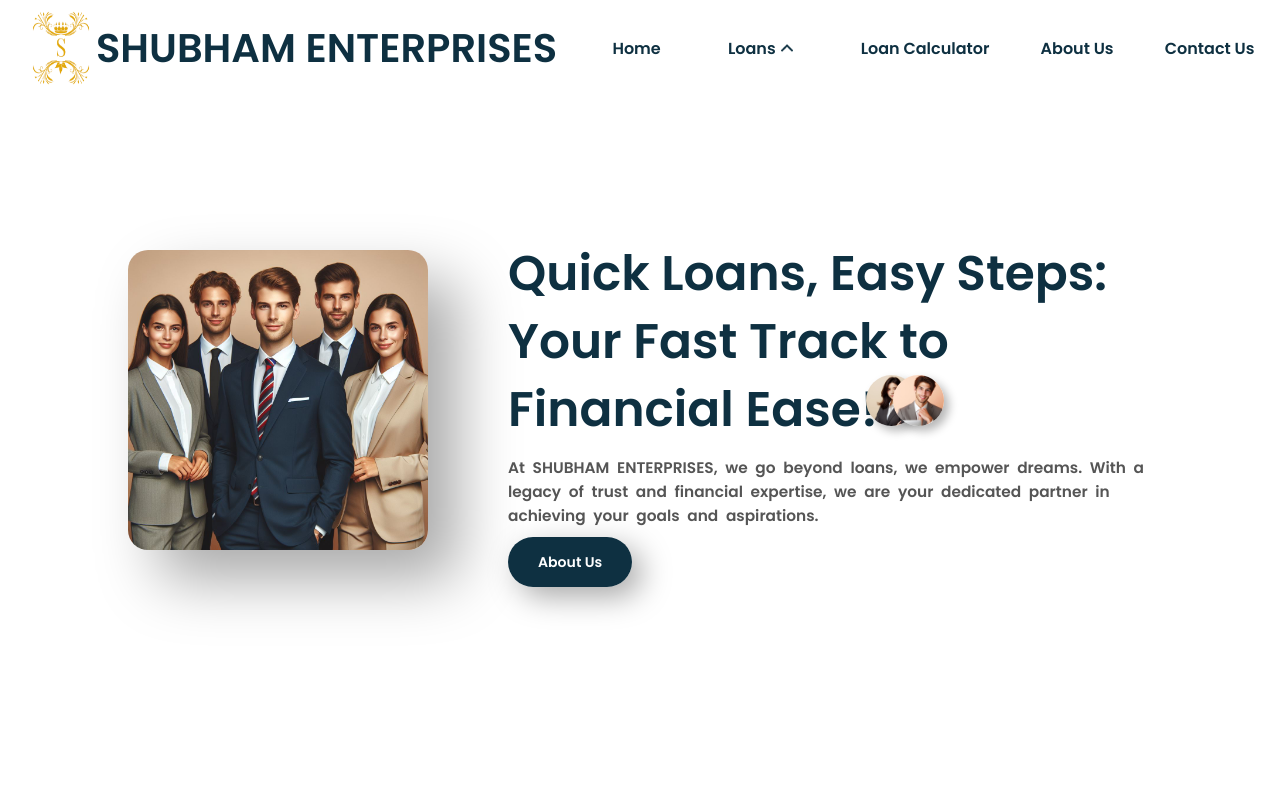
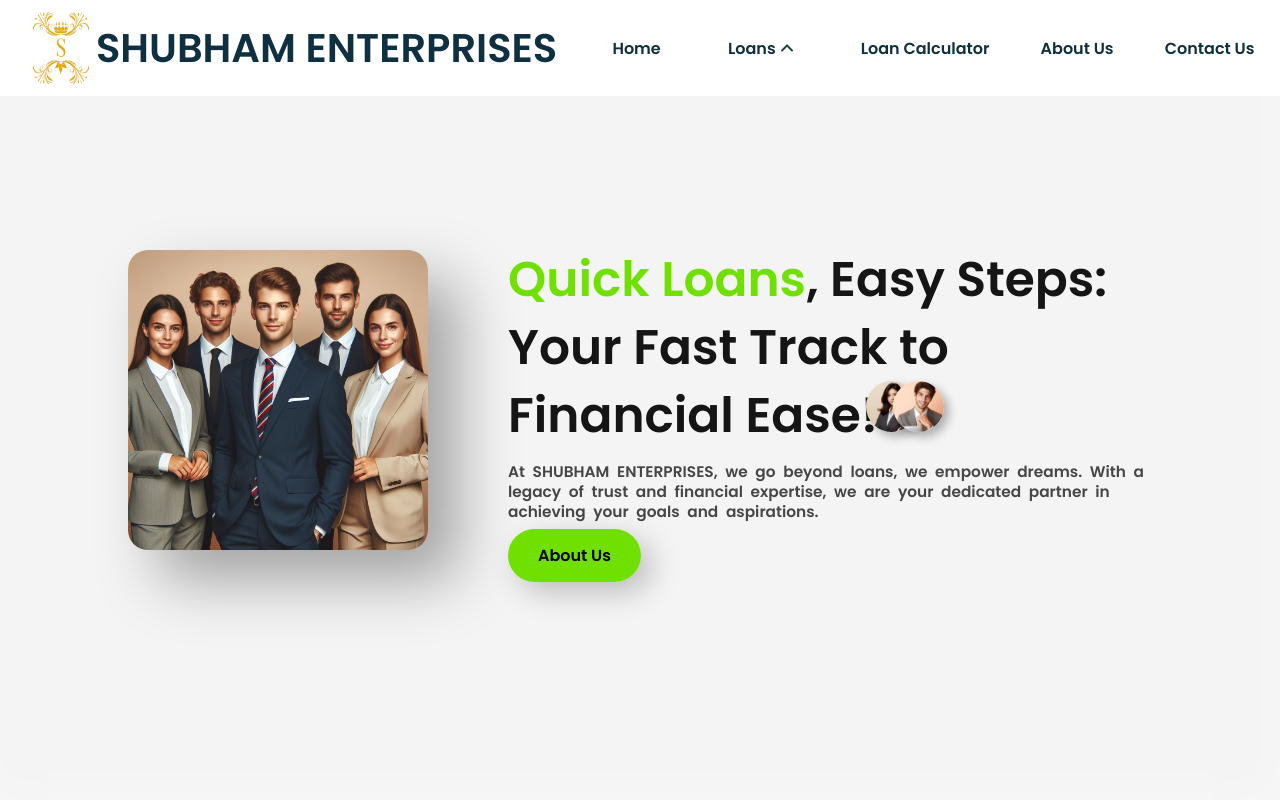
Before and after one commit to SheshNalwar/Shubham-Enterprises, a React (Vite) app: page / in a window 1280 px wide. Shown: the top 800 px of the page. Built offline with nearby package versions, Linux system fonts and the light colour scheme.

Commit message:
UI Color changes

```diff
--- a/src/css/aboutus.css
+++ b/src/css/aboutus.css
@@ -11,7 +11,9 @@
     width: 55vw;
     height: auto;
     /* border: 2px solid black; */
-
+    .se{
+      color: var(--accent);
+    }
     h1 {
       font-size: 3.9vw;
       font-weight: 900;
--- a/src/css/homepage.css
+++ b/src/css/homepage.css
@@ -1,3 +1,4 @@
+
 section {
   padding-top: 15vh;
   padding: 0 10vw;
@@ -10,7 +11,7 @@
   align-items: center;
   justify-content: center;
   gap: 5rem;
-    background-color: #fff;
+  background-color: var(--bg);
   height: 100vh;
 }
 
@@ -47,7 +48,7 @@
 
 .slogan1 {
   font-size: 3.8vw;
-    color: #0e3041;
+  color: #151515;
   margin: 1vw 0;
   line-height: 1.4;
 }
@@ -57,7 +58,8 @@
   font-size: 1.2vw;
   margin-bottom: 1.3rem;
   margin-top: 0.5rem;
-    line-height: 24px;
+  color: #000000b6;
+  line-height: 20px;
   word-spacing: 4px;
 }
 
@@ -69,22 +71,25 @@
 }
 
 .content .homeAboutUs {
-    background-color: #0e3041;
+  background-color: var(--accent);
   width: 10vw;
   padding: 15px 30px;
-    color: #fff;
-    font-size: 1.1vw;
+  color: #000;
+  font-size: clamp(0.875rem, 0.7949rem + 0.2564vw, 1rem);
   font-weight: 700;
   border: none;
   border-radius: 50px;
   cursor: pointer;
-    box-shadow: 10px 10px 30px #00000056;
+  box-shadow: 10px 10px 30px #0000003b;
 }
 
+.finance {
+  color: var(--accent);
+}
 .content .homeAboutUs:hover {
   background-color: transparent;
-    box-shadow: inset 0 0 0 3px #0e3041;
-    color: #0e3041;
+  box-shadow: inset 0 0 0 3px var(--accent);
+  color: #000;
   transition: 0.2s all ease-in-out;
 }
 
@@ -96,7 +101,7 @@
 .page2 #page2-heading h1 {
   margin-top: 5vh;
   text-align: center;
-    color: #0e3041;
+  color: rgba(0, 0, 0, 0.826);
   font-weight: 800;
 }
 
@@ -133,7 +138,7 @@
 }
 
 .page2 .loan-types .loans span {
-    color: #0e3041;
+  color: var(--secondary);
   font-size: 1.3vw;
   text-transform: uppercase;
   margin-top: 1vh;
@@ -183,8 +188,7 @@
     padding: 4vh 2vw;
     background-color: #15475f;
     border-radius: 10px;
-        box-shadow: 8px 8px 16px #123b4ea2,
-            inset -8px -8px 16px #185b70a6;
+    box-shadow: 8px 8px 16px #123b4ea2, inset -8px -8px 16px #185b70a6;
 
     img {
       object-fit: cover;
@@ -285,7 +289,6 @@
   max-height: 200px;
   /* adjust based on the height of your answers */
   padding: 15px;
-
 }
 
 footer {
@@ -350,7 +353,6 @@
   top: 50%;
 }
 
-
 @keyframes fade {
   from {
     transform: translateX(200px);
--- a/src/css/index.css
+++ b/src/css/index.css
@@ -4,7 +4,11 @@
   padding: 0;
   box-sizing: border-box;
 }
-
+:root {
+  --accent: #70e000;
+  --secondary: #0e3041;
+  --bg: #f4f4f4;
+}
 html,
 body {
   height: 100%;
--- a/src/css/loanCalculator.css
+++ b/src/css/loanCalculator.css
@@ -52,7 +52,7 @@
 
 .footer {
   text-align: center;
-  background-color: #ededed;
+  background-color: var(--secondary);
   border-radius: 25px;
   height: clamp(8rem, 6.7179rem + 4.1026vw, 10rem);
   display: flex;
@@ -74,11 +74,12 @@
 #price-container {
   font-size: 1.5rem;
   display: flex;
+  color: #ffffffde;
   flex-direction: column;
 }
 
 #price {
-  color: #000;
+  color: var(--accent);
   font-size: 25px;
 }
 
@@ -110,12 +111,11 @@
   background: transparent;
   cursor: pointer;
   width: 20rem;
-  background-color: #676565;
+  border-radius: 10px;
+  background-color: var(--secondary);
 }
 
 input[type="range"]::-webkit-slider-runnable-track {
-  /* background-color: #70e000; */
-  border-radius: 0.5rem;
   height: 0.5rem;
 }
 
@@ -123,7 +123,7 @@
   -webkit-appearance: none;
   appearance: none;
   margin-top: -8px;
-  background-color: #70e000;
+  background-color: var(--accent);
   height: 1.5rem;
   width: 1rem;
   border-radius: 0.5rem;
@@ -132,23 +132,22 @@
 input[type="range"]::-moz-range-thumb {
   height: 15px;
   width: 15px;
-  background-color: #70e000;
+  background-color: var(--accent);
   border-radius: 50%;
   border: none;
 
   /* box-shadow: -407px 0 0 400px #f50; emove this line */
-  transition: .2s ease-in-out;
+  transition: 0.2s ease-in-out;
 }
 
 input[type="range"]::-webkit-slider-thumb:hover {
-  box-shadow: 0 0 0 10px rgba(112, 224, 0, 0.445)
+  box-shadow: 0 0 0 10px rgba(112, 224, 0, 0.445);
 }
 
 input[type="range"]:active::-webkit-slider-thumb {
-  box-shadow: 0 0 0 13px rgba(112, 224, 0, 0.445)
+  box-shadow: 0 0 0 13px rgba(112, 224, 0, 0.445);
 }
 
-
 input[type="range"]:focus::-webkit-slider-thumb {
-  box-shadow: 0 0 0 13px rgba(112, 224, 0, 0.445)
+  box-shadow: 0 0 0 13px rgba(112, 224, 0, 0.445);
 }
--- a/src/css/mediaQueries.css
+++ b/src/css/mediaQueries.css
@@ -19,8 +19,8 @@
   }
 
   .phuto {
-    width: 100vw;
-    height: 100vw;
+    width: 90vw;
+    height: 90vw;
     border-radius: 20px;
     margin: 0;
     margin-top: -3vh;
--- a/src/css/nav.css
+++ b/src/css/nav.css
@@ -141,7 +141,7 @@
 }
 
 .dropdown-content a:hover {
-  background-color: #f1f1f1;
+  background-color: #80ff01;
 }
 
 .dropdown-content a {
--- a/src/pages/AboutUsPage.jsx
+++ b/src/pages/AboutUsPage.jsx
@@ -1,11 +1,22 @@
-import "../css/aboutus.css"
+import "../css/aboutus.css";
 const AboutUsPage = () => {
   return (
     <div style={{ overflowX: "hidden" }}>
       <div className="about-us-main">
         <div className="about-us-content">
-          <h1>About Shubham Enterprises :  Your Partner In Financial Solutions</h1>
-          <p>Welcome to Shubham Enterprises, where your financial aspirations take center stage. We provide comprehensive, tailored loan solutions for personal, business, and urgent financial needs, establishing ourselves as a trusted and reliable partner in the financial industry.</p>
+          <h1>
+            Shubham Enterprises : Your Partner In
+            <span className="se"> Financial</span>
+            <br></br>
+            Solutions
+          </h1>
+          <p>
+            Welcome to Shubham Enterprises, where your financial aspirations
+            take center stage. We provide comprehensive, tailored loan solutions
+            for personal, business, and urgent financial needs, establishing
+            ourselves as a trusted and reliable partner in the financial
+            industry.
+          </p>
         </div>
 
         <div className="about-us-image">
@@ -13,11 +24,18 @@
         </div>
       </div>
 
-
-
       <div className="about-us-choose">
         <h1>Why Choose Us?</h1>
-        <p>At Shubham Enterprises, we are dedicated to delivering exceptional service tailored to your needs. Our commitment to transparency means you'll never encounter hidden fees or surprises, just straightforward terms that you can trust. Backed by our team of experienced advisors, we provide expert guidance to empower you with informed decisions. With our streamlined processes, we guarantee swift and efficient loan application processing, ensuring you receive the financial assistance you need without delay.</p>
+        <p>
+          At Shubham Enterprises, we are dedicated to delivering exceptional
+          service tailored to your needs. Our commitment to transparency means
+          you'll never encounter hidden fees or surprises, just straightforward
+          terms that you can trust. Backed by our team of experienced advisors,
+          we provide expert guidance to empower you with informed decisions.
+          With our streamlined processes, we guarantee swift and efficient loan
+          application processing, ensuring you receive the financial assistance
+          you need without delay.
+        </p>
 
         <div className="about-us-working">
           <img src="/laptop.jpeg" alt="" />
@@ -26,12 +44,22 @@
         </div>
 
         <h1 id="commitment">Our Commitment</h1>
-        <p>At our core, we cultivate enduring relationships grounded in trust and respect. By consistently enhancing our services, we strive to deliver optimal financial solutions, ensuring our clients' needs are met with excellence and reliability. This commitment drives us to evolve and innovate, aiming to exceed expectations and foster long-term partnerships built on mutual trust and shared success.</p>
+        <p>
+          At our core, we cultivate enduring relationships grounded in trust and
+          respect. By consistently enhancing our services, we strive to deliver
+          optimal financial solutions, ensuring our clients' needs are met with
+          excellence and reliability. This commitment drives us to evolve and
+          innovate, aiming to exceed expectations and foster long-term
+          partnerships built on mutual trust and shared success.
+        </p>
 
         <h1 id="contact">Contact Us</h1>
-        <p>Visit our office or contact us to learn how we can help you achieve your financial goals. Let Shubham Enterprises be your partner in success.</p>
+        <p>
+          Visit our office or contact us to learn how we can help you achieve
+          your financial goals. Let Shubham Enterprises be your partner in
+          success.
+        </p>
       </div>
-
     </div>
   );
 };
--- a/src/pages/Homepage.jsx
+++ b/src/pages/Homepage.jsx
@@ -30,7 +30,8 @@
         </div>
         <div className="content">
           <p className="slogan1">
-            Quick Loans, Easy Steps: Your Fast Track to Financial Ease!
+            <span className="finance">Quick Loans</span>, Easy Steps: Your Fast
+            Track to Financial Ease!
             <img src="/img2.jpeg" alt="" />
             <img src="/img1.jpeg" alt="" />
           </p>
--- a/src/pages/LoanCalculatorPage.jsx
+++ b/src/pages/LoanCalculatorPage.jsx
@@ -63,7 +63,7 @@
           {
             label: "Home Loan Details",
             data: [0, 0],
-            backgroundColor: ["rgb(112, 224, 0)", "rgb(103, 101, 101)"],
+            backgroundColor: ["#70e000", "#0e3041"],
             hoverOffset: 4,
           },
         ],
@@ -73,13 +73,10 @@
     displayDetails();
   };
 
-
-
   return (
     <>
       <div id="mainLoanPage">
         <h1>Loan Calculator</h1>
-
         <div className="loanCalculatorPage">
           <div className="sub-container">
             <div className="view">
```
Lines whose indentation alone changed are shown as unchanged.
